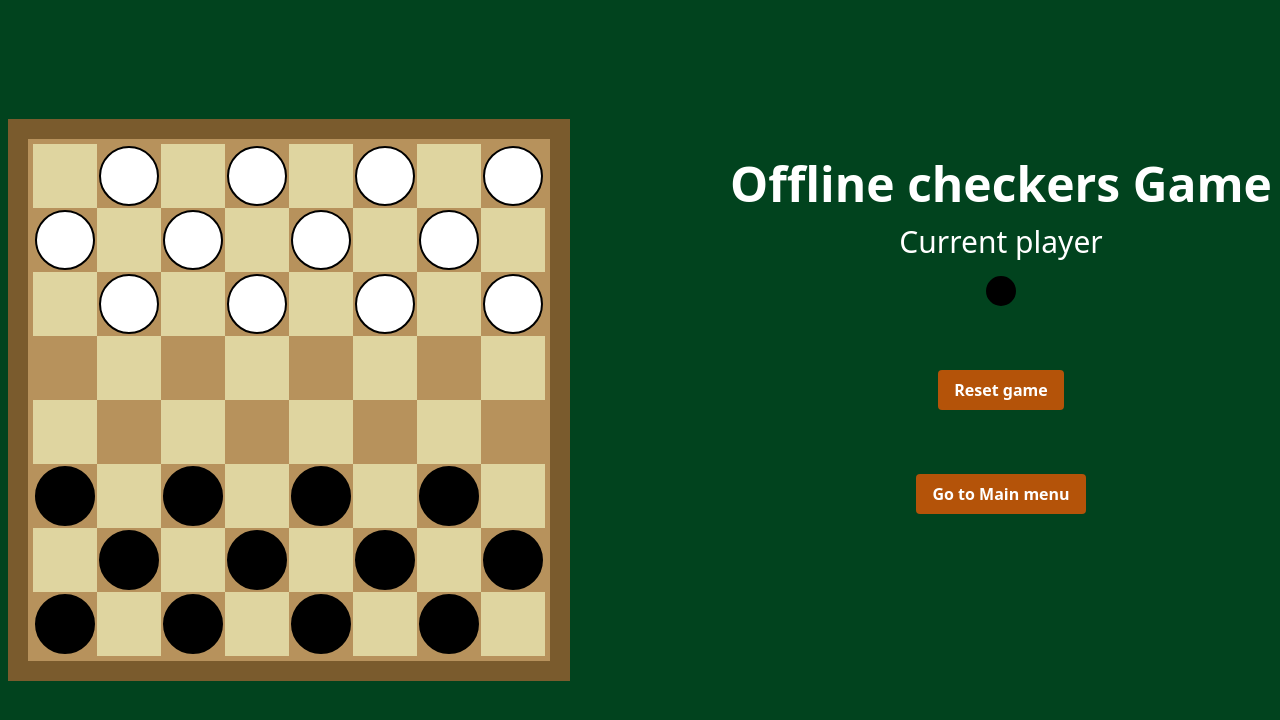
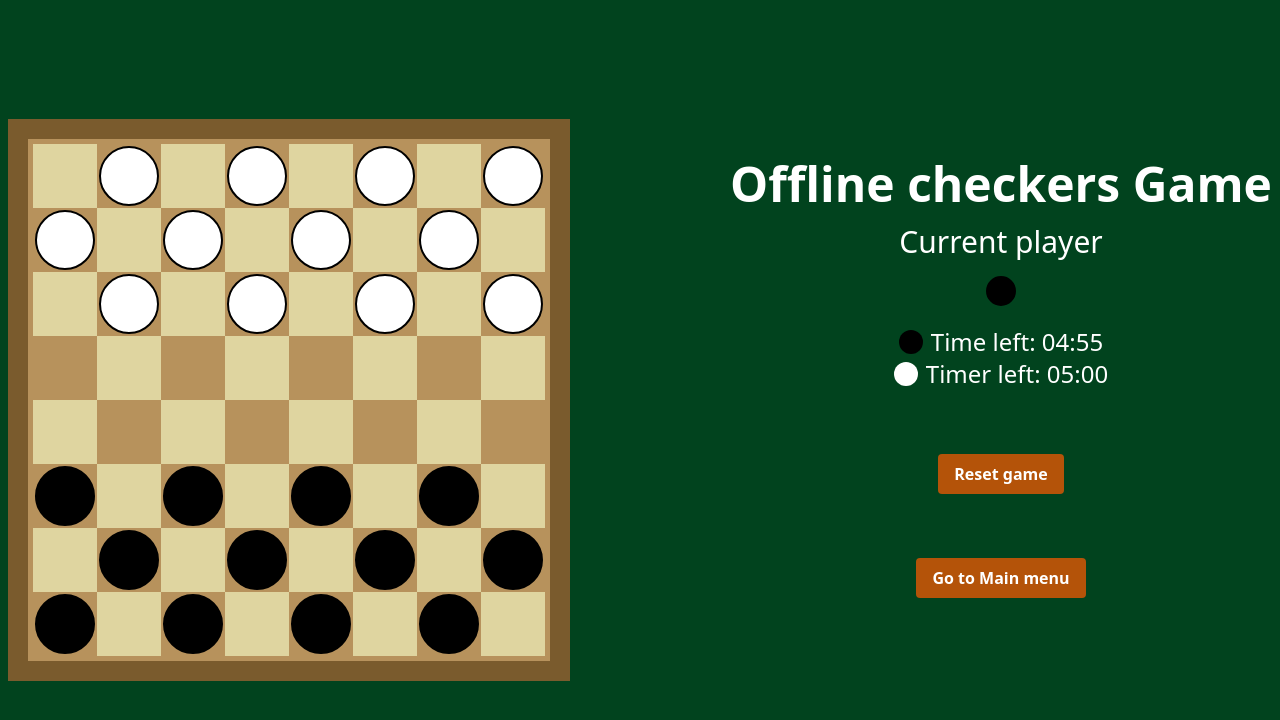
Before and after one commit to EtziL/itu-project-2023, a React (Vite) app in the folder app/: page /checkers in a window 1280 px wide. Shown: the top 720 px of the page. Built offline with nearby package versions, Linux system fonts and the light colour scheme.

Commit message:
headers + timers

```diff
--- a/app/src/components/xkleve00/GameController.jsx
+++ b/app/src/components/xkleve00/GameController.jsx
@@ -1,4 +1,10 @@
-import React, { useState } from 'react';
+/**
+* Controller for comunication
+*
+* Author: Kleveta Jaromír (xkleve00)
+*/
+
+import React, { useState, useEffect } from 'react';
 import GameBoard from './GameBoard';
 import BoardModel from './BoardModel';
 import { Link } from 'react-router-dom';
@@ -11,6 +17,30 @@
   const [selectedPiece, setSelectedPiece] = useState(null);
   const [currentPlayer, setCurrentPlayer] = useState('black'); // Starting player
   const [winner, setWinner] = useState(null);
+
+  const [timer, setTimer] = useState({ black: 300, white: 300 }); // Timer in seconds for each player
+
+  useEffect(() => {
+    const interval = setInterval(() => {
+      setTimer(prevTimer => {
+        const newTimer = {
+          ...prevTimer,
+          [currentPlayer]: prevTimer[currentPlayer] - 1
+        };
+        if (newTimer[currentPlayer] < 0) {
+          clearInterval(interval); // Stop the timer
+          const nextPlayer = currentPlayer === 'black' ? 'white' : 'black';
+          setWinner(nextPlayer);
+          return { ...prevTimer };
+        }
+
+        return newTimer;
+      });
+    }, 1000);
+
+    return () => clearInterval(interval);
+  }, [currentPlayer]);
+
 
   const handleSquareClick = (row, col) => {
     if (winner) {
@@ -50,6 +80,7 @@
     setBoard(BoardModel.initializeBoard());
     setWinner(null);
     setCurrentPlayer('black'); // Reset to starting player
+    setTimer({ black: 300, white: 300 });
   };
 
   const circleStyle = {
@@ -61,6 +92,12 @@
     border: '2px solid black',
   };
 
+  const formatTime = (time) => {
+    const minutes = Math.floor(time / 60);
+    const seconds = time % 60;
+    return `${minutes.toString().padStart(2, '0')}:${seconds.toString().padStart(2, '0')}`;
+  };
+
   return (
     <div className="game-container h-screen flex">
       <div className='flex-row flex items-center text-center'>
@@ -69,7 +106,7 @@
 
       {winner && (
         <div className="mb-4 ml-40 flex flex-col items-center mt-40">
-          <Confetti gameWin={winner}/> {/*imported file created by xetzle00*/}
+          <Confetti gameWin={winner} /> {/*imported file created by xetzle00*/}
           <div className="flex flex-col items-center">
             <h1 className="text-5xl mb-4 font-bold text-white">Offline checkers Game</h1>
             <div className="text-3xl font-bold text-white">{winner === 'black' ? 'Black' : 'White'} player won!</div>
@@ -92,6 +129,16 @@
             <h1 className="text-5xl mb-4  font-bold text-white">Offline checkers Game</h1>
             <div className="text-3xl text-white mb-4"> Current player</div>
             <div style={circleStyle}></div>
+            <div className="flex flex-col justify-between items-center mt-5">
+              <div className="flex items-center">
+                <div className="w-6 h-6 rounded-full mr-2 bg-black"></div>
+                <p className="text-2xl text-white">Time left: {formatTime(timer.black)}</p>
+              </div>
+              <div className="flex items-center">
+                <div className="w-6 h-6 rounded-full mr-2 bg-white"></div>
+                <p className="text-2xl text-white">Timer left: {formatTime(timer.white)}</p>
+              </div>
+            </div>
             <button className="text-white font-bold py-2 px-4 rounded bg-amber-700 my-16" onClick={handleReset}>
               Reset game
             </button>
```
Also changed, not shown: app/src/components/xkleve00/BoardModel.js (+7 -0 lines), app/src/components/xkleve00/GameBoard.jsx (+7 -0 lines), app/src/components/xkleve00/Piece.jsx (+7 -0 lines), app/src/components/xkleve00/Square.jsx (+7 -0 lines).
